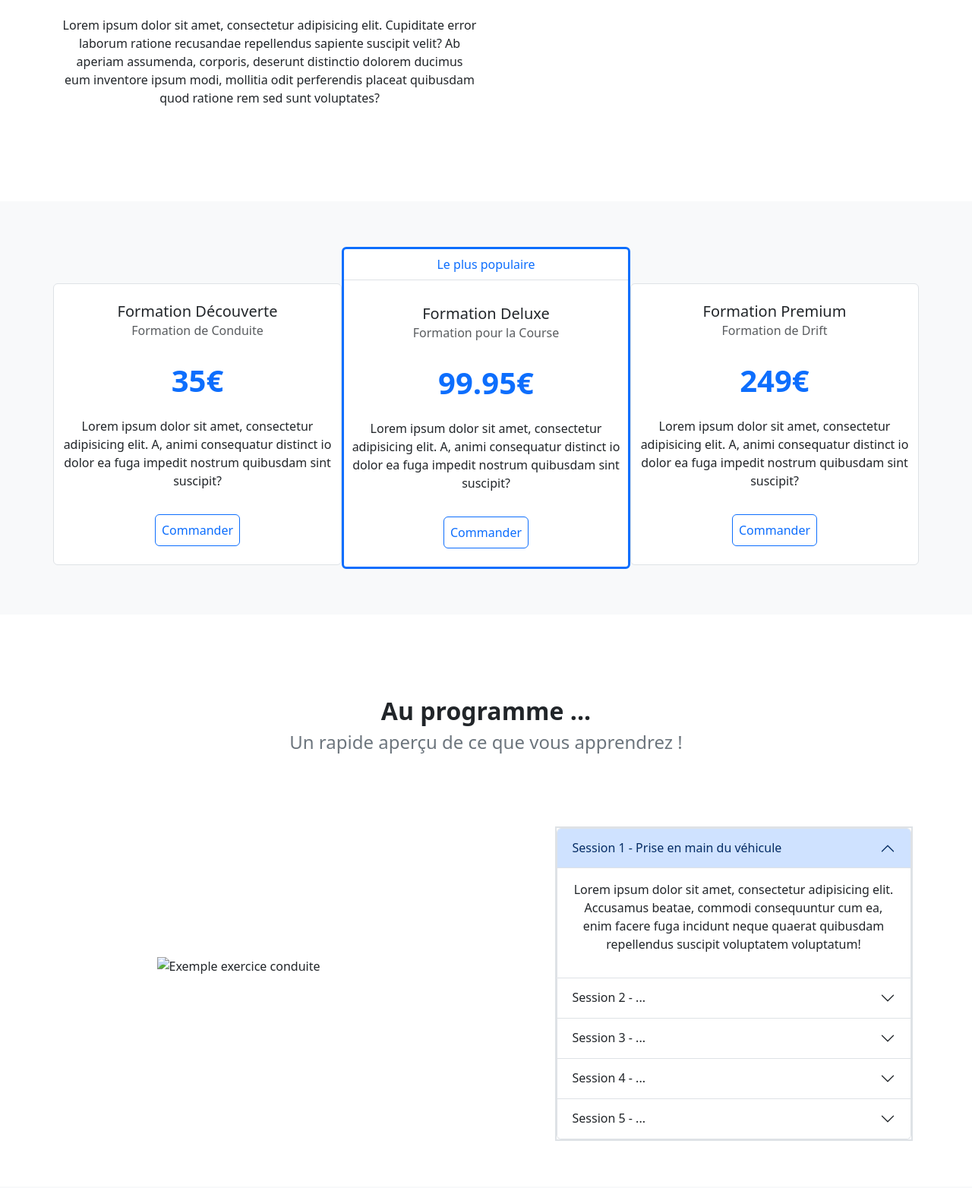
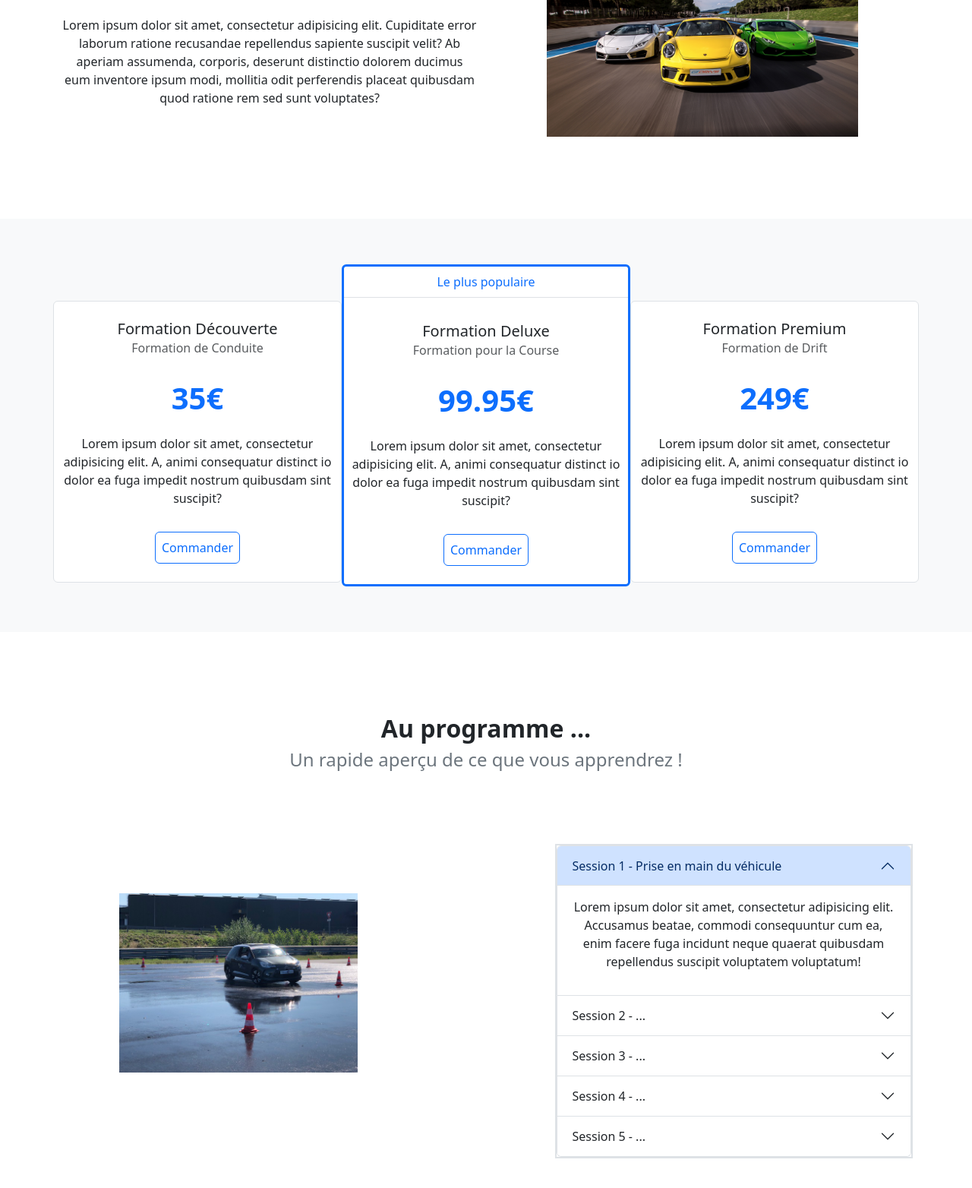
Before and after one commit to leomougin/Racing.io, a plain HTML site: page index.html in a window 1280 px wide. Shown: the part 233-1797 px from the top of the page at 76% size. Drawn offline with nearby package versions, Linux system fonts and the light colour scheme; the site is published under a folder, as on GitHub Pages, so addresses that start at the root find nothing.

Commit message:
test pour image

```diff
--- a/index.html
+++ b/index.html
@@ -59,7 +59,7 @@
                     </p>
                 </div>
                 <div class="col d-none d-md-block">
-                    <img src="/assets/images/img-formation.jpg" class=" w-75 my-auto" alt="...">
+                    <img src="./assets/images/img-formation.jpg" class=" w-75 my-auto" alt="...">
                 </div>
             </div>
         </div>
@@ -124,7 +124,7 @@
         </div>
         <div class="row text-center">
             <div class="col-lg-6 my-auto ">
-                <img src="/assets/images/img-pratique.jpg" class=" w-50" alt="Exemple exercice conduite">
+                <img src="./assets/images/img-pratique.jpg" class=" w-50" alt="Exemple exercice conduite">
             </div>
             <div class="col-lg-6  mt-5">
                 <div class="accordion border border-2 w-75 mx-auto" id="accordionExample">
```
